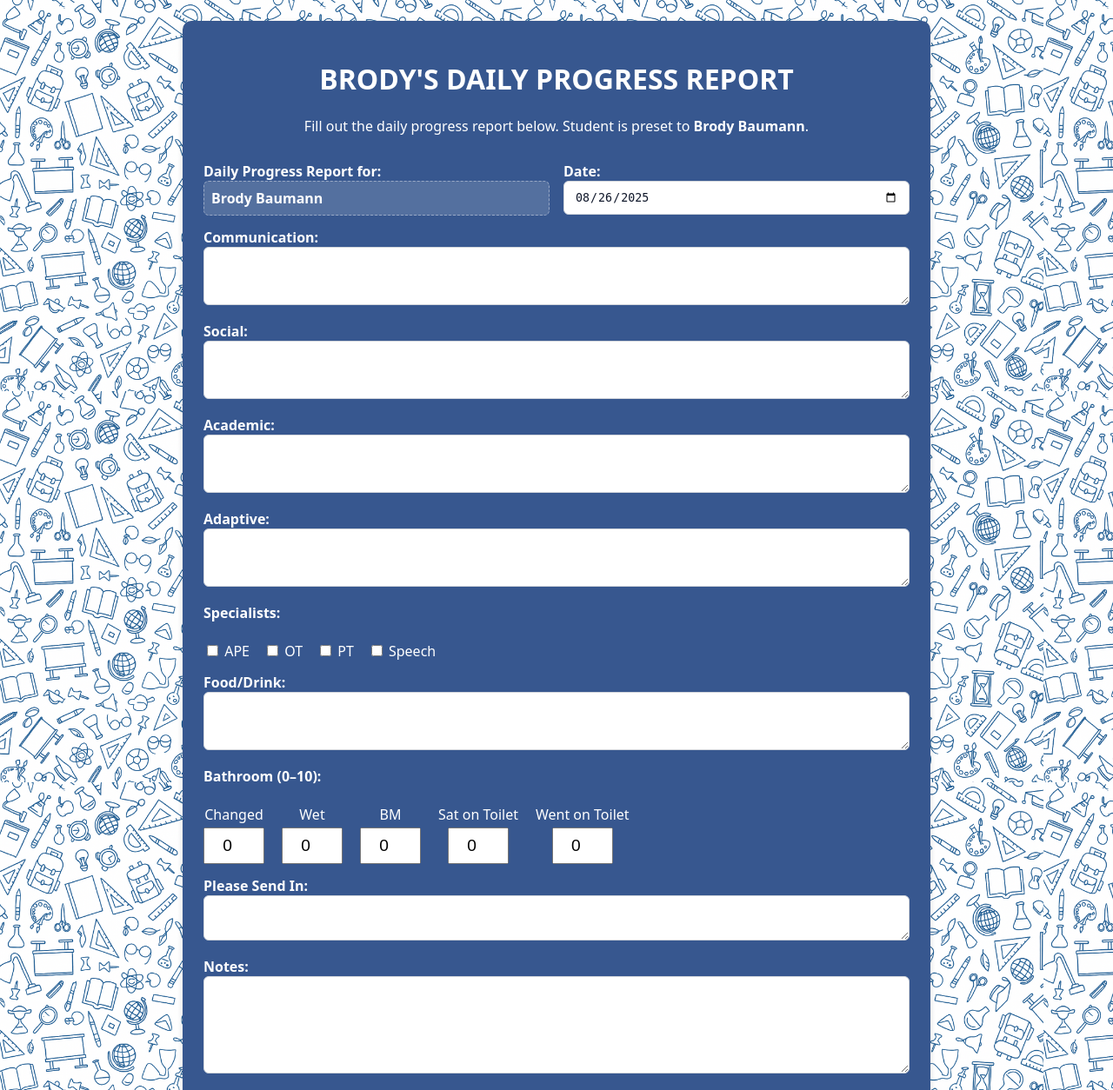
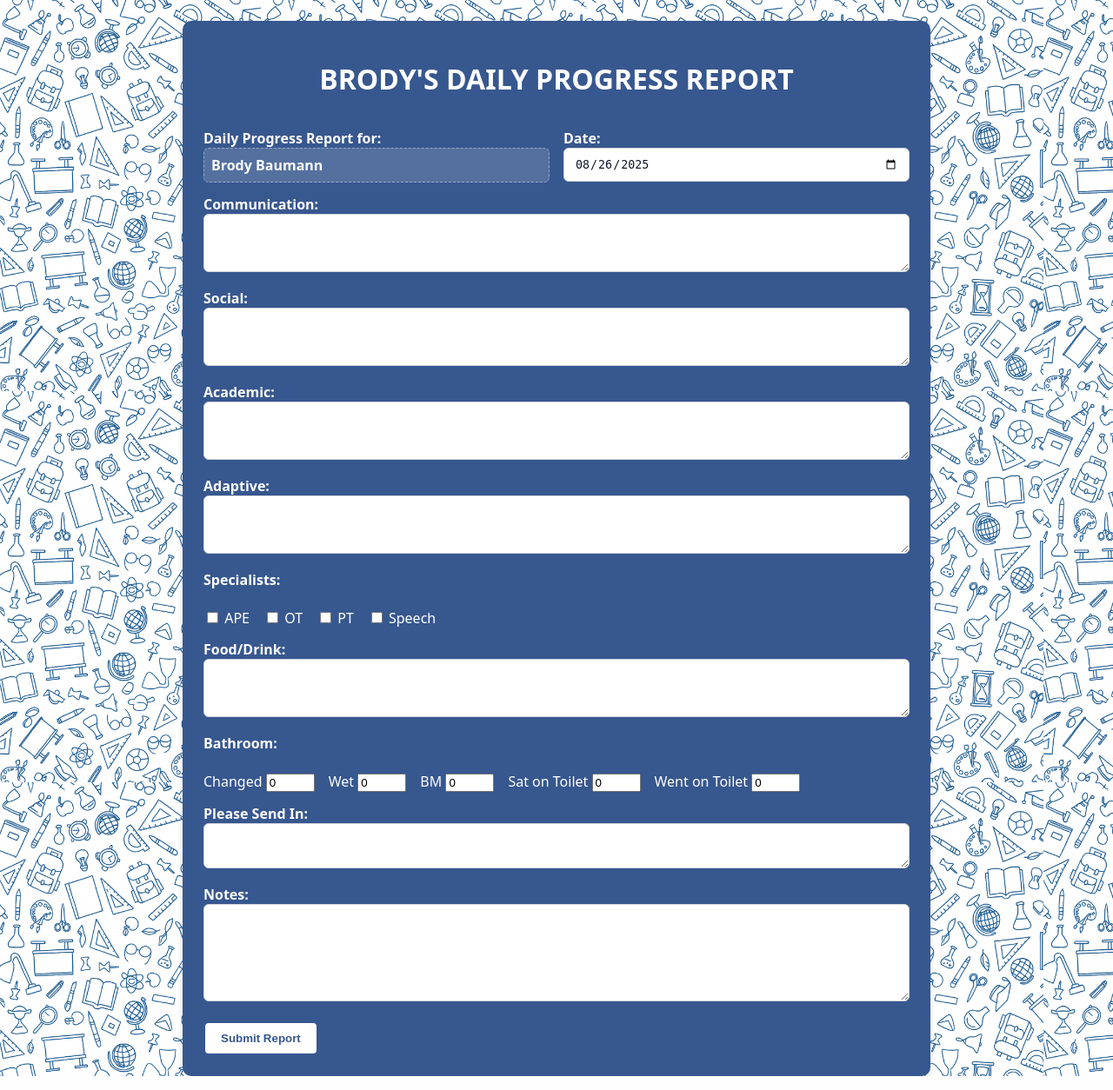
Before and after one commit to Brodymann/brodys-daily-reports, a PHP site: page / in a window 1280 px wide. Shown: the top 1254 px of the page at 87% size. Run offline with PHP 8.4, Linux system fonts and the light colour scheme.

Commit message:
Reverted Bathroom texbox and arrow sizes on reports.php

```diff
--- a/index.php
+++ b/index.php
@@ -1,7 +1,4 @@
-<?php
-require __DIR__.'/config.php';
-require __DIR__.'/helpers.php';
-?>
+<?php require __DIR__.'/config.php'; require __DIR__.'/helpers.php'; ?>
 <!DOCTYPE html>
 <html lang="en">
 <head>
@@ -9,31 +6,11 @@ require __DIR__.'/helpers.php';
   <title><?=h(APP_NAME)?> – Submit Report</title>
   <meta name="viewport" content="width=device-width, initial-scale=1" />
   <link rel="stylesheet" href="assets/css/style.css" />
-  <style>
-    /* Bigger bathroom number inputs */
-    .bathroom-field {
-      width: 70px;
-      font-size: 1.2rem;
-      padding: 8px;
-      text-align: center;
-    }
-    .metric {
-      display: flex;
-      flex-direction: column;
-      align-items: center;
-      gap: 4px;
-    }
-    .group.compact {
-      display: flex;
-      gap: 20px;
-      flex-wrap: wrap;
-    }
-  </style>
 </head>
 <body>
   <div class="container">
     <h1><?=h(APP_NAME)?></h1>
-    <p>Fill out the daily progress report below. Student is preset to <strong>Brody Baumann</strong>.</p>
+
 
     <?php if (!empty($_GET['ok'])): ?>
       <div class="success">Report submitted. Thank you!</div>
@@ -67,7 +44,7 @@ require __DIR__.'/helpers.php';
 
       <label>Food/Drink:<textarea name="food_drink" rows="3"></textarea></label>
 
-      <label>Bathroom (0–10):</label>
+      <label>Bathroom:</label>
       <div class="group compact">
         <?php foreach (['Changed','Wet','BM','Sat on Toilet','Went on Toilet'] as $b):
           $key = strtolower(str_replace(' ', '_', $b)); ?>
@@ -97,23 +74,27 @@ require __DIR__.'/helpers.php';
 
   <script>
 document.addEventListener("DOMContentLoaded", function() {
-    // Auto-fill date with today
+  // Auto-fill date
   const dateInput = document.querySelector('input[name="report_date"]');
   if (dateInput && !dateInput.value) {
     dateInput.value = new Date().toISOString().split('T')[0];
   }
 
-    // Custom validation message for bathroom fields
-    const bathroomFields = document.querySelectorAll(".bathroom-field");
-    bathroomFields.forEach(field => {
-      field.addEventListener("invalid", function() {
-        this.setCustomValidity("Please enter a value for some bathroom fields");
+  // Applause on submit
+  const form = document.querySelector("form");
+  const applause = document.getElementById("applause-sound");
+  if (form && applause) {
+    form.addEventListener("submit", function(e) {
+      e.preventDefault();   // stop instant reload
+      applause.currentTime = 0;
+      applause.play();
+
+      // let the applause play for ~2 seconds, then submit
+      setTimeout(() => form.submit(), 6000);
     });
-      field.addEventListener("input", function() {
-        this.setCustomValidity(""); // clear message
-      });
-    });
+  }
 });
 </script>
+  <audio id="applause-sound" src="assets/sounds/applause.mp3" preload="auto"></audio>
 </body>
 </html>
```
Lines whose indentation alone changed are shown as unchanged.
